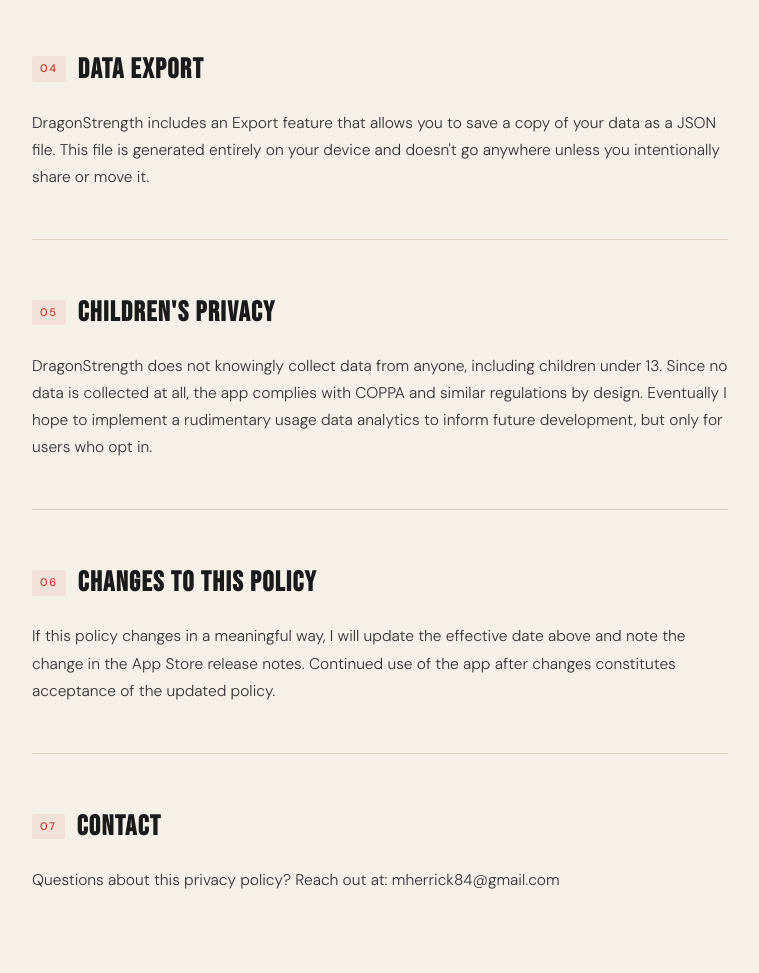
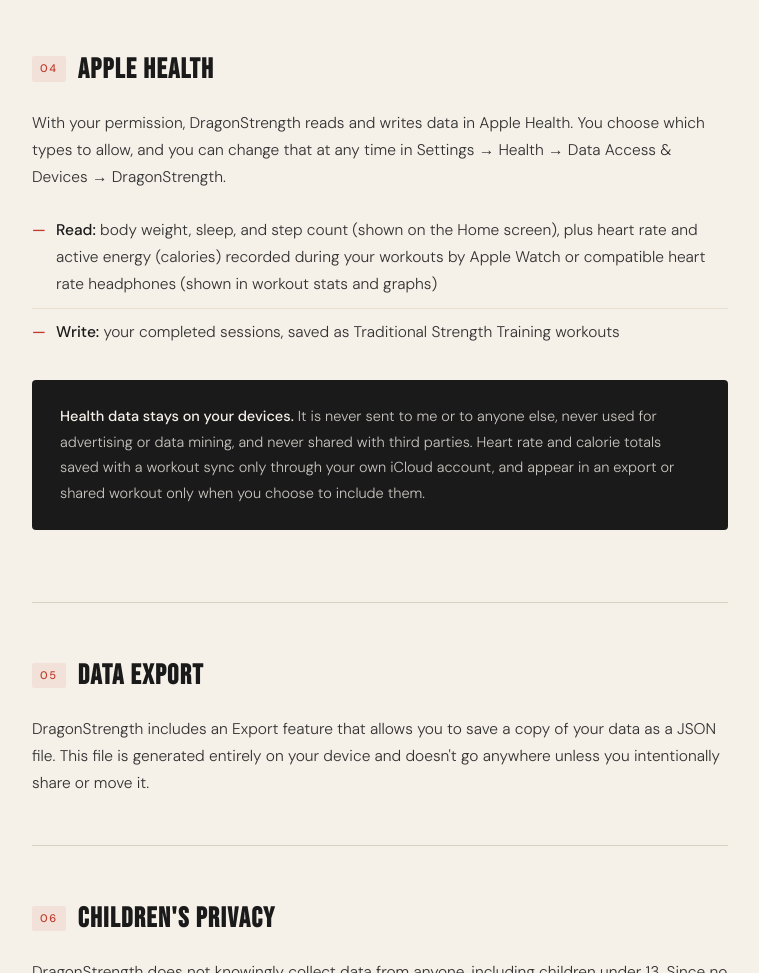
Before and after one commit to sycsummit/dragonstrength-privacy, a plain HTML site: page index.html in a window 1280 px wide. Shown: the part 1827-2800 px from the top of the page, without its empty margins (260-1019 px from the left). Drawn offline with Linux system fonts and the light colour scheme.

Commit message:
Add files via upload

```diff
--- a/index.html
+++ b/index.html
@@ -207,7 +207,7 @@
 <header>
   <p class="eyebrow">Legal</p>
   <h1>Privacy Policy</h1>
-  <p class="updated">Effective date: July 26,2026 &nbsp;·&nbsp; DragonStrength for iOS</p>
+  <p class="updated">Effective date: November 22, 2026 &nbsp;·&nbsp; DragonStrength for iOS</p>
 </header>
 
 <main>
@@ -249,22 +249,34 @@
   </section>
 
   <section>
-    <h2><span class="num">04</span> Data Export</h2>
+    <h2><span class="num">04</span> Apple Health</h2>
+    <p>With your permission, DragonStrength reads and writes data in Apple Health. You choose which types to allow, and you can change that at any time in Settings → Health → Data Access &amp; Devices → DragonStrength.</p>
+    <ul>
+      <li><strong>Read:</strong> body weight, sleep, and step count (shown on the Home screen), plus heart rate and active energy (calories) recorded during your workouts by Apple Watch or compatible heart rate headphones (shown in workout stats and graphs)</li>
+      <li><strong>Write:</strong> your completed sessions, saved as Traditional Strength Training workouts</li>
+    </ul>
+    <div class="callout">
+      <p><strong>Health data stays on your devices.</strong> It is never sent to me or to anyone else, never used for advertising or data mining, and never shared with third parties. Heart rate and calorie totals saved with a workout sync only through your own iCloud account, and appear in an export or shared workout only when you choose to include them.</p>
+    </div>
+  </section>
+
+  <section>
+    <h2><span class="num">05</span> Data Export</h2>
     <p>DragonStrength includes an Export feature that allows you to save a copy of your data as a JSON file. This file is generated entirely on your device and doesn't go anywhere unless you intentionally share or move it.</p>
   </section>
 
   <section>
-    <h2><span class="num">05</span> Children's Privacy</h2>
+    <h2><span class="num">06</span> Children's Privacy</h2>
     <p>DragonStrength does not knowingly collect data from anyone, including children under 13. Since no data is collected at all, the app complies with COPPA and similar regulations by design.  Eventually I hope to implement a rudimentary usage data analytics to inform future development, but only for users who opt in.</p>
   </section>
 
   <section>
-    <h2><span class="num">06</span> Changes to This Policy</h2>
+    <h2><span class="num">07</span> Changes to This Policy</h2>
     <p>If this policy changes in a meaningful way, I will update the effective date above and note the change in the App Store release notes. Continued use of the app after changes constitutes acceptance of the updated policy.</p>
   </section>
 
   <section>
-    <h2><span class="num">07</span> Contact</h2>
+    <h2><span class="num">08</span> Contact</h2>
     <p>Questions about this privacy policy? Reach out at:  mherrick84@gmail.com</p>
   </section>
 
```
